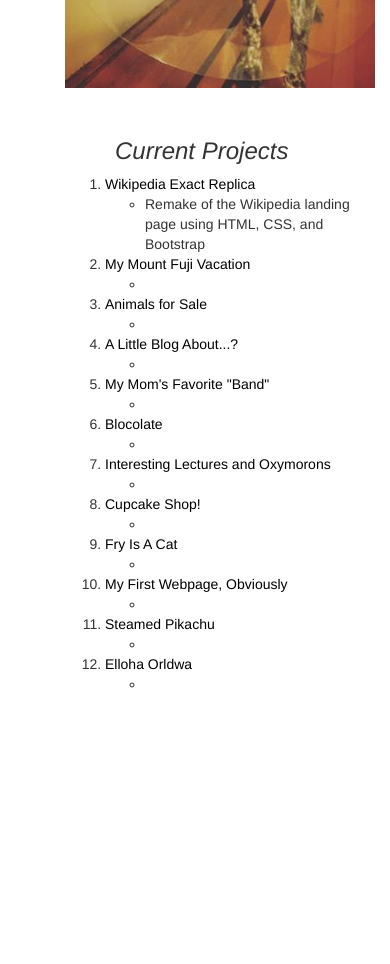
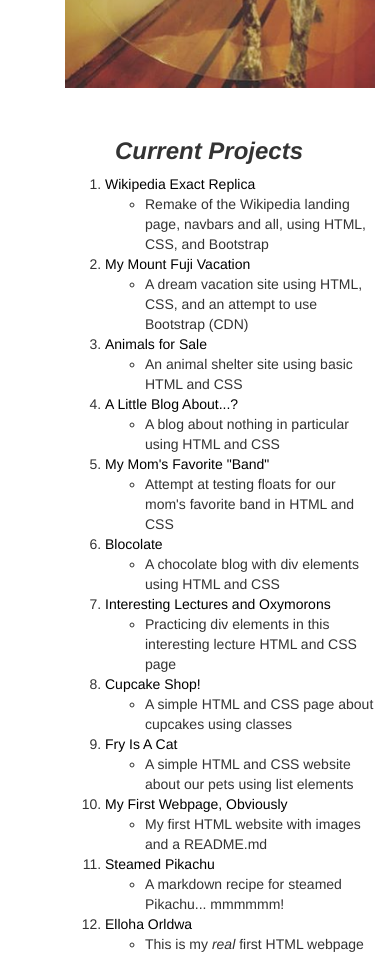
Before and after one commit to caitlinashtari/portfolio, a plain HTML site: page work.html in a window 390 px wide. Shown: the part 500-1464 px from the top of the page. Before the commit the page ends 1204 px from the top, so only its background shows below. Drawn offline with Linux system fonts and the light colour scheme.

Commit message:
complete content and set media queries for work.html.

```diff
--- a/css/styles.css
+++ b/css/styles.css
@@ -32,6 +32,10 @@ body,
   margin-top: 300px;
 }
 
+#h3Work {
+  margin-top: 220px;
+}
+
 /* Styles
 ====================================*/
 .navbar {
@@ -62,16 +66,23 @@ img {
   #pAbout {
     margin-top: 255px;
   }
+  #h3Work {
+    margin-top: 220px;
+  }
 }
 
 @media screen and (max-width: 768px) {
   #pAbout {
     margin-top: 255px;
   }
+  #h3Work {
+    margin-top: 220px;
+  }
 }
 
 @media screen and (max-width: 765px) {
-  #pAbout {
+  #pAbout,
+  #h3Work {
     margin-top: 0px;
   }
 }
--- a/work.html
+++ b/work.html
@@ -28,66 +28,66 @@
           </div>
 
           <div class="col-sm-6">
-            <h3 id="pAbout"><em>Current Projects</em></h3>
+            <h3 id="h3Work"><strong><em>Current Projects</em></strong></h3>
               <ol>
                 <li><a target="_blank" href="https://github.com/caitlinashtari/wikipedia-remake">Wikipedia Exact Replica</a></li>
                   <ul>
-                    <li>Remake of the Wikipedia landing page using HTML, CSS, and Bootstrap</li>
+                    <li>Remake of the Wikipedia landing page, navbars and all, using HTML, CSS, and Bootstrap</li>
                   </ul>
 
                 <li><a target="_blank" href="https://github.com/caitlinashtari/vacation-site">My Mount Fuji Vacation</a></li>
                   <ul>
-                    <li></li>
+                    <li>A dream vacation site using HTML, CSS, and an attempt to use Bootstrap (CDN)</li>
                   </ul>
 
                 <li><a target="_blank" href="https://github.com/caitlinashtari/animal-shelter">Animals for Sale</a></li>
                   <ul>
-                    <li></li>
+                    <li>An animal shelter site using basic HTML and CSS</li>
                   </ul>
 
                 <li><a target="_blank" href="https://github.com/caitlinashtari/blogging-site">A Little Blog About...?</a></li>
                   <ul>
-                    <li></li>
+                    <li>A blog about nothing in particular using HTML and CSS</li>
                   </ul>
 
                 <li><a target="_blank" href="https://github.com/caitlinashtari/favorite-band">My Mom's Favorite "Band"</a></li>
                   <ul>
-                    <li></li>
+                    <li>Attempt at testing floats for our mom's favorite band in HTML and CSS</li>
                   </ul>
 
                 <li><a target="_blank" href="https://github.com/caitlinashtari/chocolate-blog">Blocolate</a></li>
                   <ul>
-                    <li></li>
+                    <li>A chocolate blog with div elements using HTML and CSS</li>
                   </ul>
 
                 <li><a target="_blank" href="https://github.com/caitlinashtari/interesting-lecture">Interesting Lectures and Oxymorons</a></li>
                   <ul>
-                    <li></li>
+                    <li>Practicing div elements in this interesting lecture HTML and CSS page</li>
                   </ul>
 
                 <li><a target="_blank" href="https://github.com/caitlinashtari/cupcake-shop">Cupcake Shop!</a></li>
                   <ul>
-                    <li></li>
+                    <li>A simple HTML and CSS page about cupcakes using classes</li>
                   </ul>
 
                 <li><a target="_blank" href="https://github.com/caitlinashtari/pet-website">Fry Is A Cat</a></li>
                   <ul>
-                    <li></li>
+                    <li>A simple HTML and CSS website about our pets using list elements</li>
                   </ul>
 
                 <li><a target="_blank" href="https://github.com/caitlinashtari/my-first-webpage">My First Webpage, Obviously</a></li>
                   <ul>
-                    <li></li>
+                    <li>My first HTML website with images and a README.md</li>
                   </ul>
 
                 <li><a target="_blank" href="https://github.com/caitlinashtari/pikachu">Steamed Pikachu</a></li>
                   <ul>
-                    <li></li>
+                    <li>A markdown recipe for steamed Pikachu... mmmmmm!</li>
                   </ul>
 
                 <li><a target="_blank" href="https://github.com/caitlinashtari/hello-world">Elloha Orldwa</a></li>
                   <ul>
-                    <li></li>
+                    <li>This is my <em>real</em> first HTML webpage</li>
                   </ul>
 
               </ol>
```
Also changed, not shown: about.html (+1 -0 lines).
